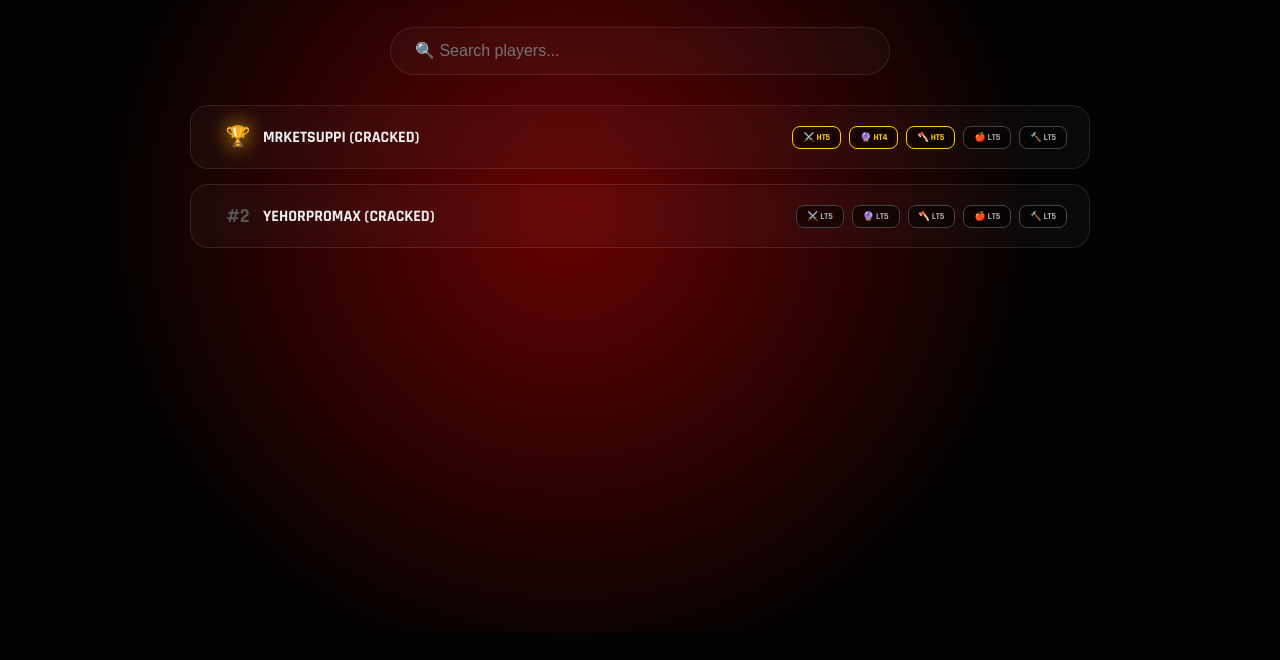
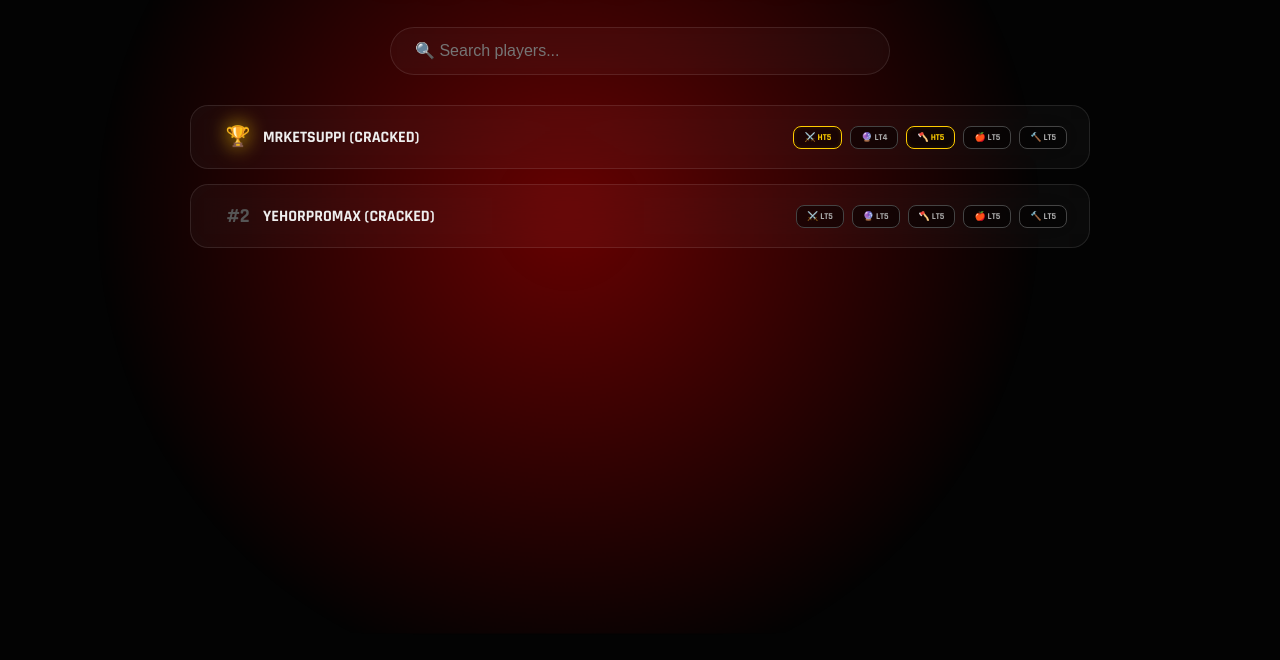
Before and after one commit to Ketchuptiers/tiers, a plain HTML site: page index.html in a window 1280 px wide. Shown: the part 140-800 px from the top of the page. Drawn offline with Linux system fonts and the light colour scheme.

Commit message:
Update index.html

```diff
--- a/index.html
+++ b/index.html
@@ -283,7 +283,7 @@
                 name: "MrKetsuppi (Cracked)",
                 ranks: {
                     Sword: { val: "HT5", type: "ht" },
-                    Crystal: { val: "HT4", type: "ht" },
+                    Crystal: { val: "LT4", type: "lt" },
                     Axe: { val: "HT5", type: "ht" },
                     UHC: { val: "LT5", type: "lt" },
                     Mace: { val: "LT5", type: "lt" }
```
